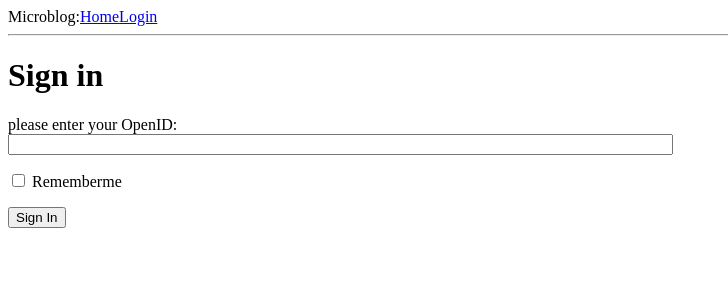
After one commit to swizardlv/microblog, a Flask app: page /login in a window 1280 px wide. The commit adds this page. Shown: the top 300 px of the page, without its empty margins (0-728 px from the left). Run offline with Flask 2, Linux system fonts and the light colour scheme.

Commit message:
add 'login form'

```diff
--- a/app/forms.py
+++ b/app/forms.py
@@ -1 +1,10 @@
-from flask.ext.wtf import Form
+"""import flask_wtf instead of flask.ext.wtf"""
+from flask_wtf import Form
+from wtforms import StringField, BooleanField
+from wtforms.validators import data_required
+
+
+class LoginForm(Form):
+    """define class"""
+    openid = StringField('openid', validators=[data_required()])
+    rememberme = BooleanField('rememberme', default=False)
--- a/app/templates/base.html
+++ b/app/templates/base.html
@@ -9,7 +9,7 @@
 </head>
 
 <body>
-    <div>Microblog:<a href="/index">Home</a></div>
+    <div>Microblog:<a href="/index">Home</a><a href="/login">Login</a></div>
     <hr>
     {% block content %}{% endblock %}
 </body>
--- /dev/null
+++ b/app/templates/login.html
@@ -0,0 +1,13 @@
+{% extends "base.html" %}
+{% block content %}
+<h1>Sign in</h1>
+<form action="" method="post" name="login">
+    {{form.hidden_tag()}}
+    <p>
+        please enter your OpenID: <br>
+        {{form.openid(size=80)}} <br>
+    </p>
+    <p>{{form.rememberme}} Rememberme</p>
+    <p><input type="submit" value="Sign In"></p>
+</form>
+{% endblock %}
--- a/app/views.py
+++ b/app/views.py
@@ -1,7 +1,7 @@
 """index function"""
-from flask import render_template
+from flask import render_template, flash, redirect
 from app import app
-
+from .forms import LoginForm
 
 @app.route('/')
 @app.route('/index')
@@ -14,3 +14,9 @@ def index():
         {'author': {'nickname': 'trump'},
          'body': 'i am rich'}]
     return render_template("index.html", title='Home', user=user, posts=posts)
+
+@app.route('/login', methods=['GET', 'POST'])
+def login():
+    """login function"""
+    form = LoginForm()
+    return render_template('login.html', title='Sign In', form=form)
```
